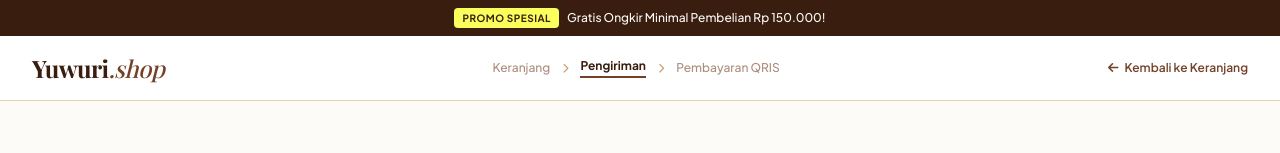
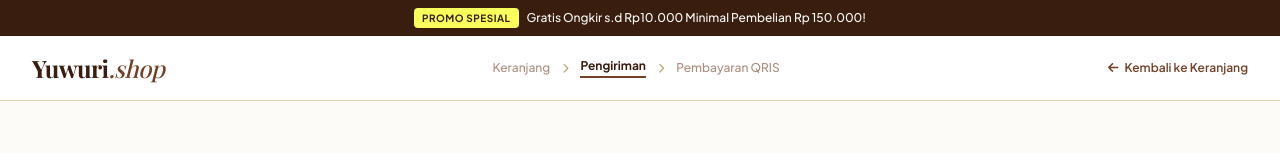
Before and after one commit to shalinakhr/YuwuriShop, a plain HTML site: page checkout.html in a window 1280 px wide. Shown: the top 153 px of the page. Drawn offline with nearby package versions, Linux system fonts and the light colour scheme; a web font is replaced by a local one.

Commit message:
Update promo message in checkout.html

```diff
--- a/checkout.html
+++ b/checkout.html
@@ -34,7 +34,7 @@
 
   <div class="bg-brown-900 text-brown-50 text-xs py-2 px-4 text-center flex items-center justify-center gap-2">
     <span class="bg-accentYellow text-brown-900 text-[10px] font-extrabold uppercase px-2 py-0.5 rounded tracking-wider">Promo Spesial</span>
-    <span class="font-medium">Gratis Ongkir Minimal Pembelian Rp 150.000!</span>
+    <span class="font-medium">Gratis Ongkir s.d Rp10.000 Minimal Pembelian Rp 150.000!</span>
   </div>
 
   <header class="border-b border-brown-200 bg-white/90 backdrop-blur-md sticky top-0 z-50">
```
